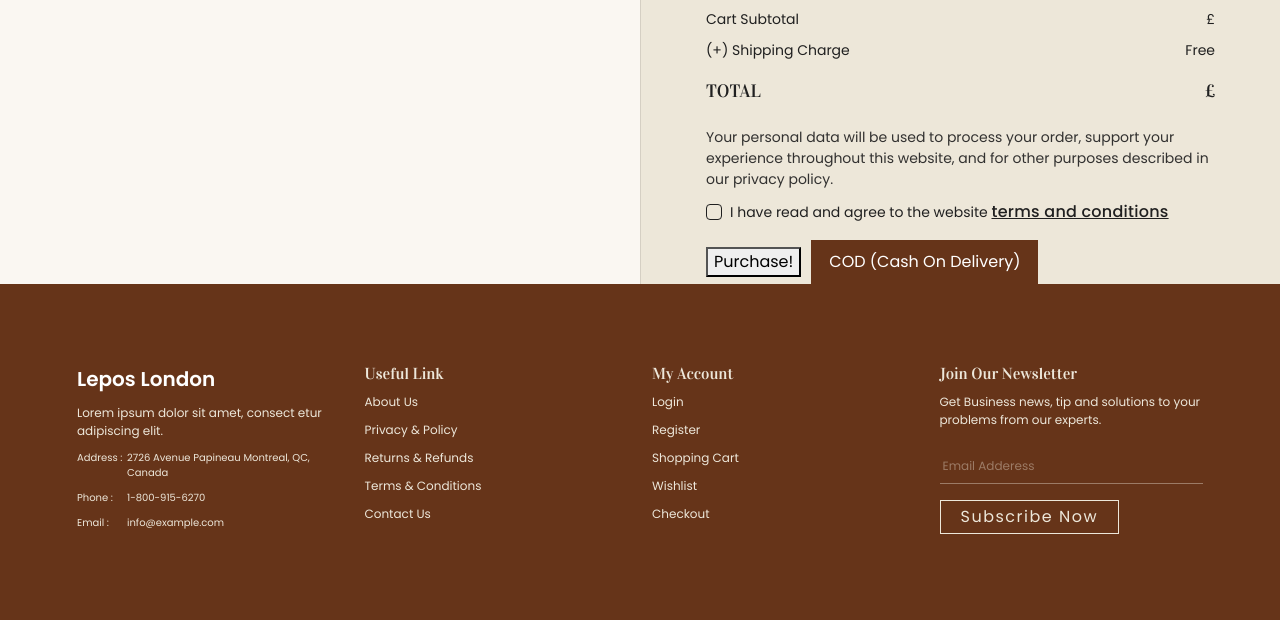
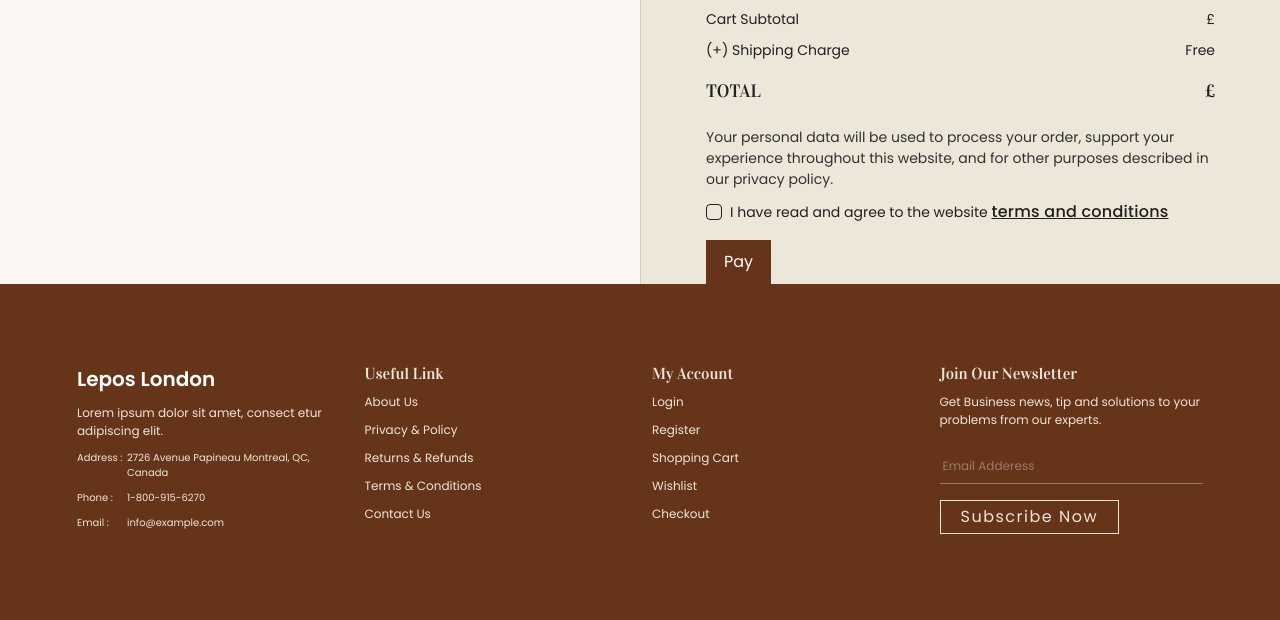
Before and after one commit to denishjpatel/lepos_of_london, a Django app: template templates/edge_order.html in a window 1280 px wide. Shown: the part 812-1432 px from the top of the page. Run offline with Django 4.2, Linux system fonts and the light colour scheme; the template is opened without the code that fills it: values that come from a table or form of the project are taken from there, others are empty; data comes from the database, SQL or seed files in the repository; some libraries are stand-ins or nearby versions.

Commit message:
stripe pay button

```diff
--- a/templates/edge_order.html
+++ b/templates/edge_order.html
@@ -117,10 +117,10 @@
                                                 conditions</a></label>
                         </div>
                         <div class="payment-button">
-                            <button class="button is-primary" id="submitBtn">Purchase!</button>
-                            <button type="submit" class="payment-btn">COD (Cash On Delivery)</button>
+                            {% comment %} <button class="button is-primary" id="submitBtn">Purchase!</button> {% endcomment %}
+                            <button type="submit" class="payment-btn">Pay</button>
                             {% comment %} <button type="submit" name="razorpay" class="payment-btn razorpay">Pay</button> {% endcomment %}
-                            <div id="paypal-button-container"></div>
+                            {% comment %} <div id="paypal-button-container"></div> {% endcomment %}
                         </div>
                     </div>
                 </div>
```
